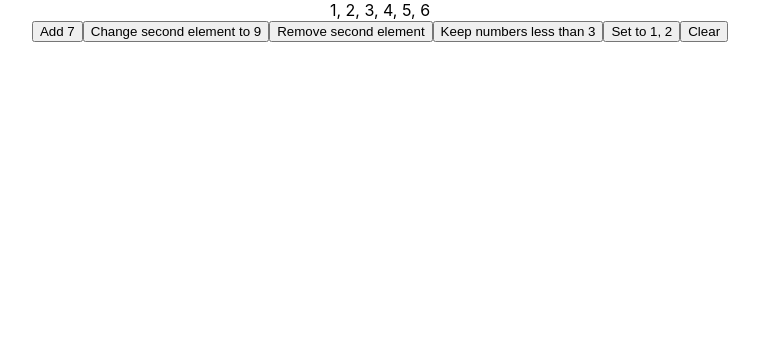
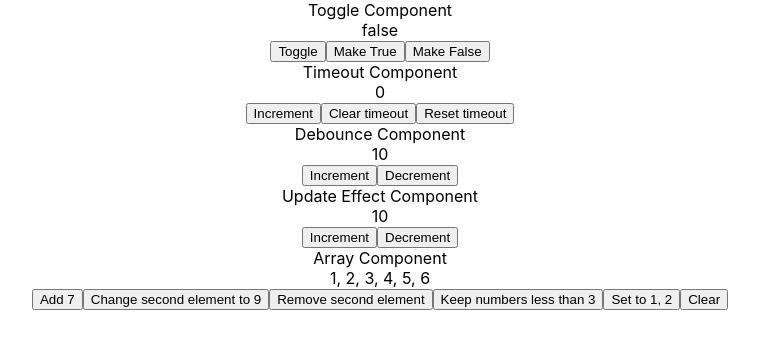
Before and after one commit to jarquafelmu/Custom-React-Hooks, a React (Create React App) app: page / in a window 1280 px wide. Shown: the top 348 px of the page, without its empty margins (260-1019 px from the left). Built offline with nearby package versions, Linux system fonts and the light colour scheme.

Commit message:
All components

```diff
--- a/src/App.tsx
+++ b/src/App.tsx
@@ -8,10 +8,15 @@ import ArrayComponent from "./5-useArray/ArrayComponent";
 function App() {
   return (
     <div className="App">
-      {/* <ToggleComponent /> */}
-      {/* <TimeoutComponent /> */}
-      {/* <DebounceComponent /> */}
-      {/* <UpdateEffectComponent /> */}
+      Toggle Component
+      <ToggleComponent />
+      Timeout Component
+      <TimeoutComponent />
+      Debounce Component
+      <DebounceComponent />
+      Update Effect Component
+      <UpdateEffectComponent />
+      Array Component
       <ArrayComponent />
     </div>
   );
```
